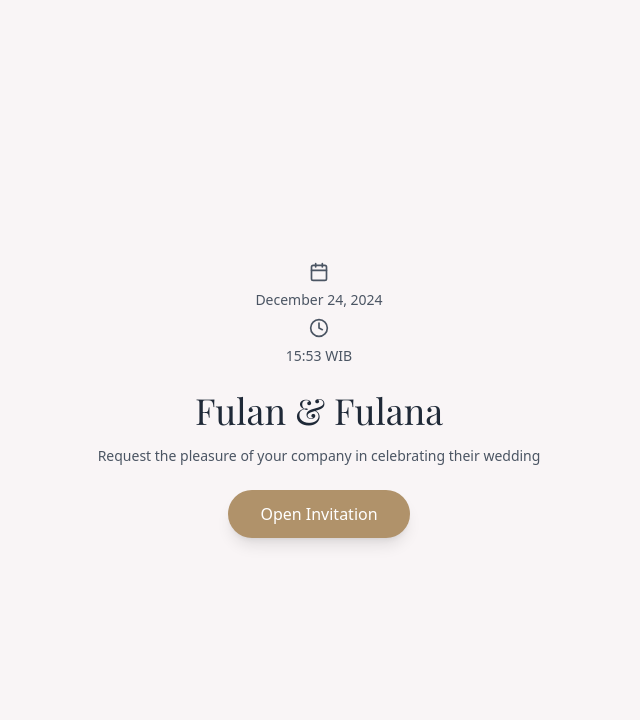
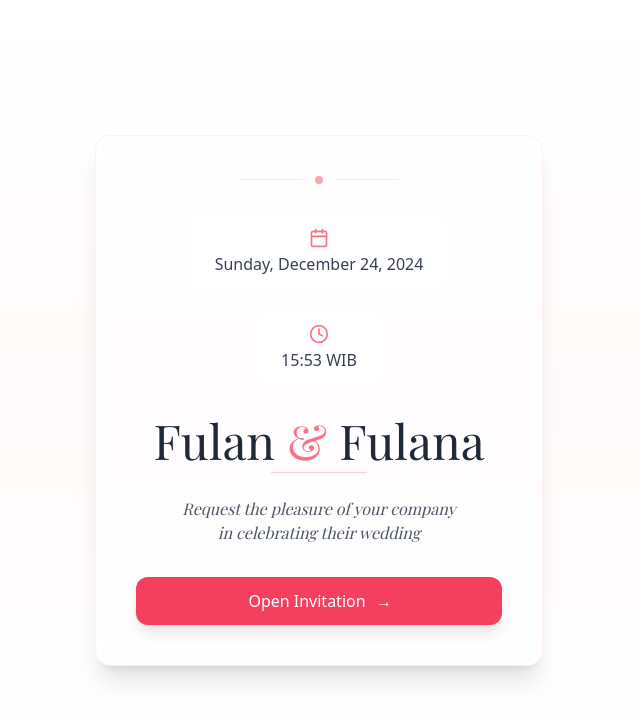
Before and after one commit to tiendatnguyen11195/wedding-invitation, a React (Vite) app: page / in a window 1280 px wide. Shown: the top 720 px of the page, without its empty margins (321-961 px from the left). Built offline with nearby package versions, Linux system fonts and the light colour scheme; a web font is replaced by a local one.

Commit message:
✨ update: Revamp All Pages by GitHub Copilot

```diff
--- a/src/App.jsx
+++ b/src/App.jsx
@@ -125,44 +125,104 @@ function App() {
       initial={{ opacity: 0 }}
       animate={{ opacity: 1 }}
       exit={{ opacity: 0 }}
-      className="min-h-screen flex flex-col items-center justify-center bg-[#F9F5F6] text-center px-4"
+      className="min-h-screen relative overflow-hidden"
     >
-      {/* Hero Section */}
+      {/* Decorative Background */}
+      <div className="absolute inset-0 bg-gradient-to-b from-white via-rose-50/30 to-white" />
+      <div className="absolute top-0 right-0 w-96 h-96 bg-rose-100/20 rounded-full blur-3xl translate-x-1/2 -translate-y-1/2" />
+      <div className="absolute bottom-0 left-0 w-96 h-96 bg-pink-100/20 rounded-full blur-3xl -translate-x-1/2 translate-y-1/2" />
+
+      {/* Main Content */}
+      <div className="relative z-10 min-h-screen flex flex-col items-center justify-center px-4">
         <motion.div
-        initial={{ y: 20 }}
-        animate={{ y: 0 }}
-        className="space-y-6"
+          initial={{ y: 20, opacity: 0 }}
+          animate={{ y: 0, opacity: 1 }}
+          transition={{ duration: 0.8 }}
+          className="max-w-md w-full"
         >
-        {/* Date and Time */}
-        <div className="flex flex-col items-center space-y-2 text-gray-600">
-          <Calendar className="w-5 h-5" />
-          <p className="text-sm font-medium">December 24, 2024</p>
-          <Clock className="w-5 h-5" />
-          <p className="text-sm font-medium">15:53 WIB</p>
+          {/* Card Container */}
+          <div className="backdrop-blur-sm bg-white/50 p-8 md:p-10 rounded-2xl border border-rose-100/50 shadow-xl">
+            {/* Top Decorative Line */}
+            <div className="flex items-center justify-center gap-3 mb-8">
+              <div className="h-px w-16 bg-rose-200/50" />
+              <div className="w-2 h-2 rounded-full bg-rose-300" />
+              <div className="h-px w-16 bg-rose-200/50" />
             </div>
 
-        {/* Couple Names */}
-        <div className="space-y-4">
-          <h1 className="text-4xl font-serif text-gray-800">
-            Fulan & Fulana
-          </h1>
-          <p className="text-sm text-gray-600">
-            Request the pleasure of your company in celebrating their wedding
+            {/* Date and Time */}
+            <motion.div
+              initial={{ opacity: 0 }}
+              animate={{ opacity: 1 }}
+              transition={{ delay: 0.3 }}
+              className="space-y-6 text-center mb-8"
+            >
+              <div className="inline-flex flex-col items-center space-y-1 bg-white/80 px-6 py-3 rounded-xl">
+                <Calendar className="w-5 h-5 text-rose-400" />
+                <p className="text-gray-700 font-medium">
+                  Sunday, December 24, 2024
                 </p>
               </div>
 
+              <div className="inline-flex flex-col items-center space-y-1 bg-white/80 px-6 py-3 rounded-xl">
+                <Clock className="w-5 h-5 text-rose-400" />
+                <p className="text-gray-700 font-medium">
+                  15:53 WIB
+                </p>
+              </div>
+            </motion.div>
+
+            {/* Couple Names */}
+            <motion.div
+              initial={{ opacity: 0 }}
+              animate={{ opacity: 1 }}
+              transition={{ delay: 0.5 }}
+              className="text-center space-y-6"
+            >
+              <div className="space-y-2">
+                <h1 className="text-4xl md:text-5xl font-serif text-gray-800 leading-tight">
+                  Fulan
+                  <span className="text-rose-400 mx-3">&</span>
+                  Fulana
+                </h1>
+                <div className="h-px w-24 mx-auto bg-rose-200" />
+              </div>
+
+              <p className="text-gray-600 font-serif italic">
+                Request the pleasure of your company
+                <br />in celebrating their wedding
+              </p>
+            </motion.div>
+
             {/* Open Invitation Button */}
+            <motion.div
+              initial={{ opacity: 0 }}
+              animate={{ opacity: 1 }}
+              transition={{ delay: 0.7 }}
+              className="mt-8"
+            >
               <motion.button
-          whileTap={{ scale: 0.95 }}
-          whileHover={{ scale: 1.05 }}
+                whileHover={{ scale: 1.02 }}
+                whileTap={{ scale: 0.98 }}
                 onClick={() => setIsInvitationOpen(true)}
-          className="px-8 py-3 bg-[#B0926A] text-white rounded-full font-medium shadow-lg hover:bg-[#8B7355] transition-colors"
+                className="group relative w-full bg-rose-500 text-white px-8 py-3 rounded-xl font-medium shadow-lg hover:bg-rose-600 transition-all duration-200"
               >
-          Open Invitation
+                <span className="relative z-10 flex items-center justify-center gap-2">
+                  <span>Open Invitation</span>
+                  <motion.span
+                    animate={{ x: [0, 4, 0] }}
+                    transition={{ repeat: Infinity, duration: 1.5 }}
+                  >
+                    →
+                  </motion.span>
+                </span>
+                <div className="absolute inset-0 bg-gradient-to-r from-rose-600 to-rose-500 rounded-xl opacity-0 group-hover:opacity-100 transition-opacity duration-200" />
               </motion.button>
             </motion.div>
+          </div>
         </motion.div>
-  )
+      </div>
+    </motion.div>
+  );
 
   // Main Invitation Content
   const MainContent = () => (
```
Lines whose indentation alone changed are shown as unchanged.
